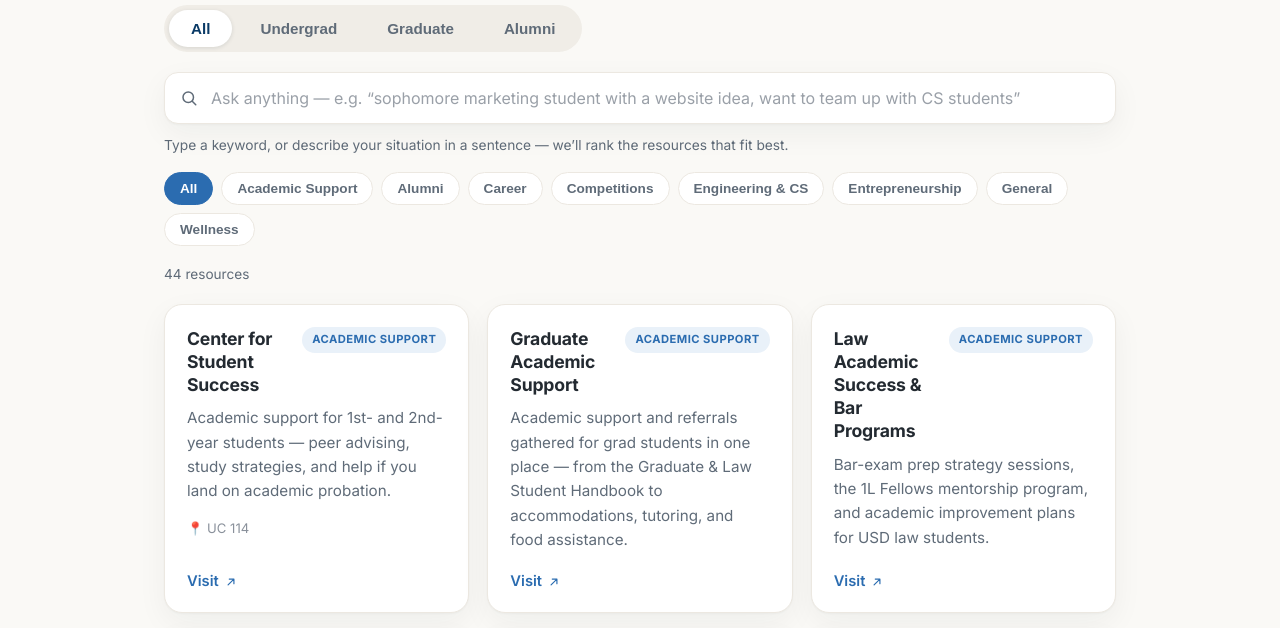
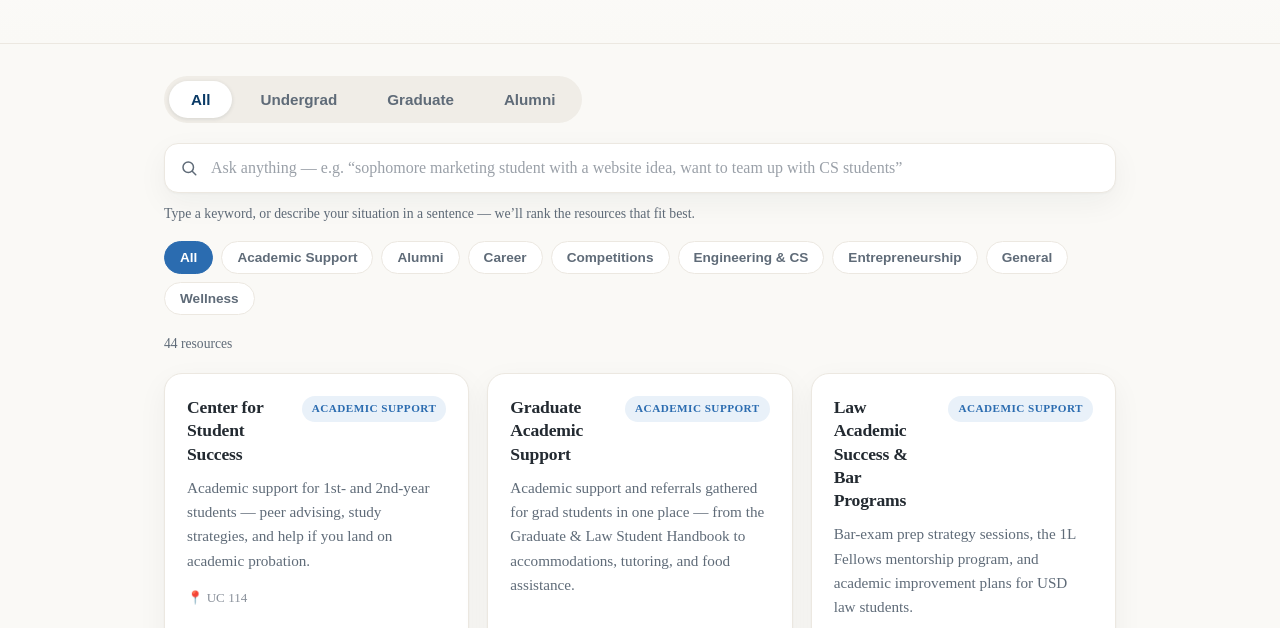
Before and after one commit to amoneyproductions/CloseConnect, a plain HTML site: page index.html in a window 1280 px wide. Shown: the part 331-959 px from the top of the page. Drawn offline with Linux system fonts and the light colour scheme.

Commit message:
Switch main font to Times New Roman

```diff
--- a/assets/styles.css
+++ b/assets/styles.css
@@ -17,8 +17,8 @@
   --shadow: 0 1px 2px rgba(20, 30, 45, 0.03), 0 10px 30px rgba(20, 30, 45, 0.05);
   --shadow-hover: 0 2px 4px rgba(20, 30, 45, 0.05), 0 16px 40px rgba(20, 30, 45, 0.10);
   --maxw: 1000px;
-  --sans: "Inter", -apple-system, BlinkMacSystemFont, "Segoe UI", Roboto, Helvetica, Arial, sans-serif;
-  --serif: "Fraunces", Georgia, "Times New Roman", serif;
+  --sans: "Times New Roman", Times, Georgia, serif;
+  --serif: "Times New Roman", Times, Georgia, serif;
 }
 
 * { box-sizing: border-box; }
--- a/index.html
+++ b/index.html
@@ -5,10 +5,6 @@
   <meta name="viewport" content="width=device-width, initial-scale=1.0" />
   <title>CloseConnect</title>
   <meta name="description" content="Every campus resource worth knowing, in one calm place." />
-  <!-- Fonts: Fraunces (warm soft serif) for headings, Inter for body/UI -->
-  <link rel="preconnect" href="https://fonts.googleapis.com" />
-  <link rel="preconnect" href="https://fonts.gstatic.com" crossorigin />
-  <link href="https://fonts.googleapis.com/css2?family=Fraunces:opsz,wght@9..144,500;9..144,600;9..144,700&family=Inter:wght@400;500;600;700&display=swap" rel="stylesheet" />
   <link rel="stylesheet" href="assets/styles.css" />
 </head>
 <body>
```
